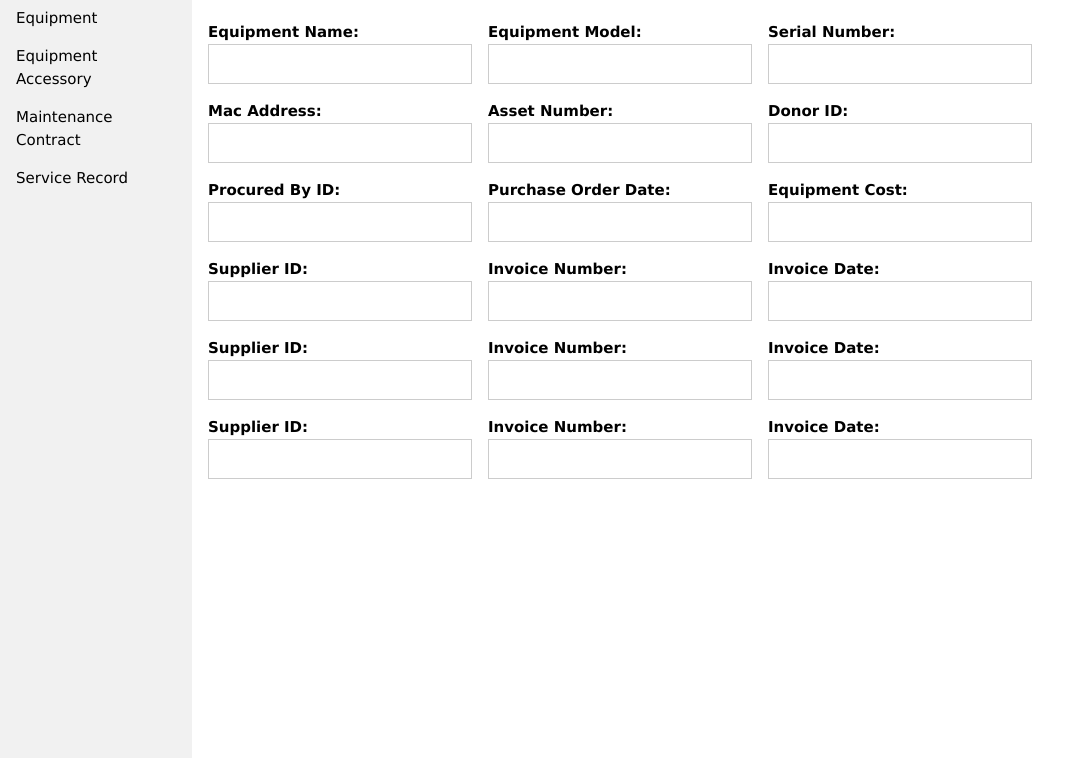
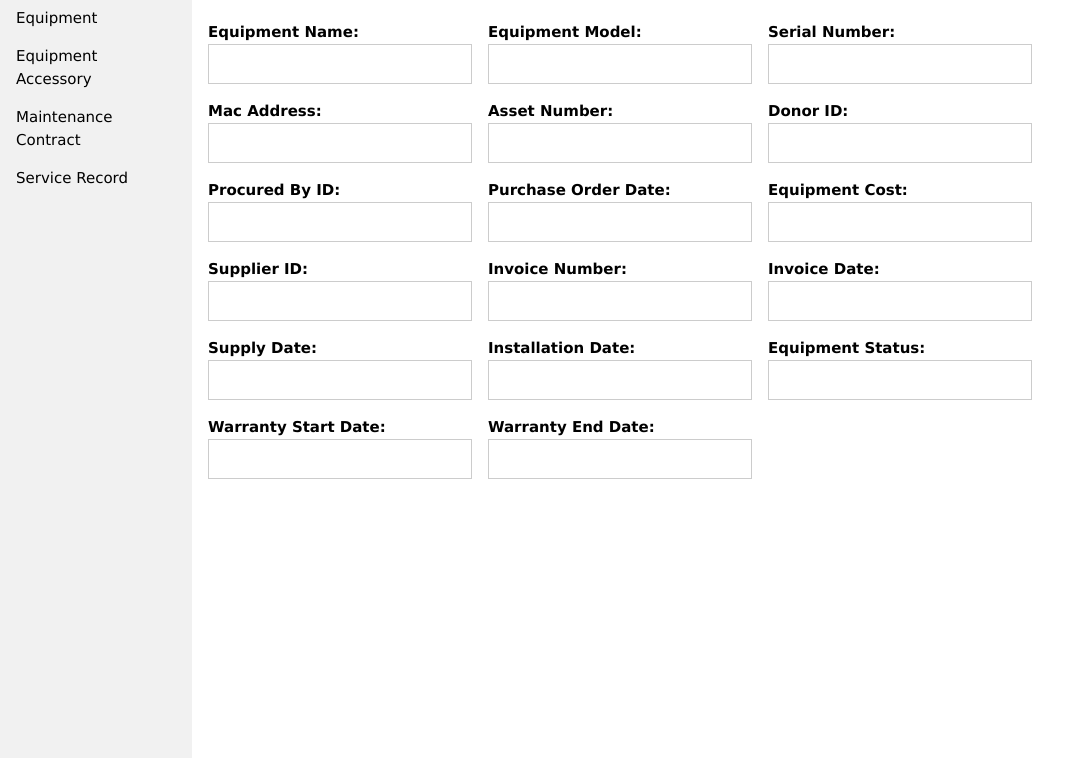
Before and after one commit to gokulakrishna9/equipment4seva_in, a CodeIgniter app: a page that uses application/views/common/header.php in a window 1280 px wide. Shown: the part 42-800 px from the top of the page, without its empty margins (0-1079 px from the left). Run offline with CodeIgniter, Linux system fonts and the light colour scheme.

Commit message:
Some code additions

```diff
--- a/application/controllers/Equipment.php
+++ b/application/controllers/Equipment.php
@@ -7,18 +7,12 @@ class Equipment extends CI_Controller {
       $this->$method();
     } else {
       $this->default_handler();
+      return;
     }
     $data = array();
-    $data['components'] = array();
-    $data['components']['common/header'] = array();
-    $data['components']['common/left_nav'] = array(
-      'left_nav' => [
-        'Equipment' => 'url',
-        'Equipment Accessory' => 'url',
-        'Maintenance Contract' => 'url',
-        'Service Record' => 'url'
-      ]
-    );
+    $data = array();
+    $data['header'] = 'Equipment';
+    $data['leftNav'] = 'current_left_nav';
     $data['components']['forms/equipment'] = array();  // forms data
     $this->load->view('container/default_container', $data);
     // Common UI
@@ -29,15 +23,17 @@ class Equipment extends CI_Controller {
   }
 
   function update_equipment(){
-
+    // Set hidden record ID
+    // Return data with route
   }
 
   function view_equipment(){
-
+    // Modal with View, Update, Delete buttons
+    // Return data with route
   }
 
   function delete_equipment(){
-
+    // Delete record
   }
 
   function default_handler(){
--- a/application/views/common/header.php
+++ b/application/views/common/header.php
@@ -6,11 +6,8 @@
     'Settings'=>'url'
   );
 ?>
-
-<div class="w3-bar w3-border w3-light-grey">
-  <?php
-    foreach($header_list as $label => $url){
-  ?>
-    <a href="<?php echo $url?>" class="w3-bar-item w3-button"><?php echo $label?></a>
-  <?php } ?>
-</div>
+<?php
+  foreach($header_list as $label => $url){
+?>
+  <a href="<?php echo $url; ?>" class="w3-bar-item w3-button"><?php echo $label; ?></a>
+<?php } ?>
--- a/application/views/common/left_nav.php
+++ b/application/views/common/left_nav.php
@@ -1,7 +1,17 @@
-<div class="w3-sidebar w3-bar-block w3-light-grey" style="width:15%">
-  <?php
-    foreach($left_nav as $label => $url){
-  ?>
-    <a href="<?php echo $url?>" class="w3-bar-item w3-button"><?php echo $label?></a>
-  <?php } ?>
-</div>
+<?php
+  $all_left_nav = array(
+    'Equipment' => [
+      'Equipment' => 'url',
+      'Equipment Accessory' => 'url',
+      'Maintenance Contract' => 'url',
+      'Service Record' => 'url'
+    ]
+  );
+?>
+<?php
+  foreach($all_left_nav['Equipment'] as $label => $url){
+?>
+  <a href="<?php echo $url?>" class="w3-bar-item w3-button"><?php echo $label?></a>
+<?php
+  }
+?>
--- a/application/views/container/default_container.php
+++ b/application/views/container/default_container.php
@@ -4,23 +4,20 @@
 <meta name="viewport" content="width=device-width, initial-scale=1">
 <link rel="stylesheet" href="<?php echo base_url();?>assets\css_lib\w3.css">
 <body>
-    <?php
-    // Globals
-    $globals = array(
-        'form_class' => '',
-        'form_col_divs' => '',
-        'label_class' => '',
-        'field_class' => '',
-        'select_class' => '',
-        'radio_class' => '',
-        'checkbox_class' => '',
-        'table_class' => ''
-    );
-    ?>
-    <?php
-    foreach($components as $component => $data_points){
-        $this->load->view($component, $data_points);
-    }
-    ?>
+    <!-- Header -->
+    <div class="w3-bar w3-border w3-light-grey">
+        <?php $this->load->view('common/header', $header); ?>
+    </div>
+    <!-- Left Nav -->
+    <div class="w3-sidebar w3-bar-block w3-light-grey" style="width:15%">
+        <?php $this->load->view('common/left_nav', array($header, $leftNav)); ?>
+    </div>
+    <div style="margin-left:15%" class="">
+        &nbsp;
+    </div>
+    <!-- Form -->
+    <div style="margin-left:15%" class="">
+        <?php $this->load->view('form/equipment', $header); ?>
+    </div>
 </body>
 </html>
--- a/application/views/forms/equipment.php
+++ b/application/views/form/equipment.php
@@ -5,10 +5,6 @@ $frm_opn = form_open('equipment/'.$action, $form_attributes);
 $frm_cls = form_close();
 $equipment_type_options = array();  // selected
 ?>
-<div style="margin-left:15%" class="">
-  &nbsp;
-</div>
-<div style="margin-left:15%" class="">
 <?php echo $frm_opn; ?>
 <div class="w3-row">
   <div class="w3-col w3-quarter w3-margin-right w3-margin-bottom">
@@ -68,31 +64,26 @@ $equipment_type_options = array();  // selected
 </div>
 <div class="w3-row">
   <div class="w3-col w3-quarter w3-margin-right w3-margin-bottom">
-    <label class=""><b>Supplier ID:</b></label>
+    <label class=""><b>Supply Date:</b></label>
     <input class="w3-input w3-border" type="text" name="supply_date"></input>
   </div>
   <div class="w3-col w3-quarter w3-margin-right w3-margin-bottom">
-    <label class=""><b>Invoice Number:</b></label>
+    <label class=""><b>Installation Date:</b></label>
     <input class="w3-input w3-border" type="text" name="installation_date"></input>
   </div>
   <div class="w3-col w3-quarter w3-margin-right w3-margin-bottom">
-    <label class=""><b>Invoice Date:</b></label>
-    <input class="w3-input w3-border" type="text" name="warranty_start_date"></input>
+    <label class=""><b>Equipment Status:</b></label>
+    <input class="w3-input w3-border" type="text" name="equipment_status_id"></input>
   </div>
 </div>
 <div class="w3-row">
   <div class="w3-col w3-quarter w3-margin-right w3-margin-bottom">
-    <label class=""><b>Supplier ID:</b></label>
+    <label class=""><b>Warranty Start Date:</b></label>
     <input class="w3-input w3-border" type="text" name="warranty_start_date"></input>
   </div>
   <div class="w3-col w3-quarter w3-margin-right w3-margin-bottom">
-    <label class=""><b>Invoice Number:</b></label>
+    <label class=""><b>Warranty End Date:</b></label>
     <input class="w3-input w3-border" type="text" name="warranty_end_date"></input>
-  </div>
-  <div class="w3-col w3-quarter w3-margin-right w3-margin-bottom">
-    <label class=""><b>Invoice Date:</b></label>
-    <input class="w3-input w3-border" type="text" name="equipment_status_id"></input>
   </div>
 </div>
 <?php echo $frm_cls; ?>
-</div>
```
Also changed, not shown: application/libraries/html_builders.php (added, +37 -0 lines).
